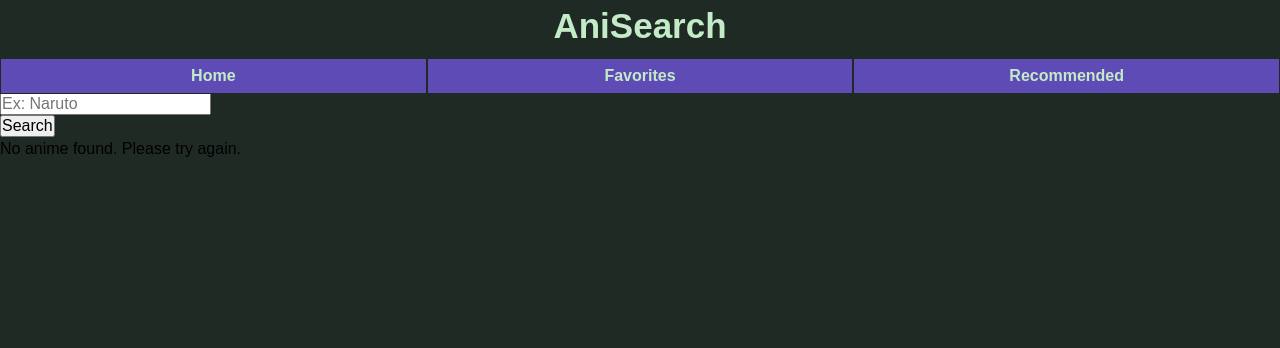
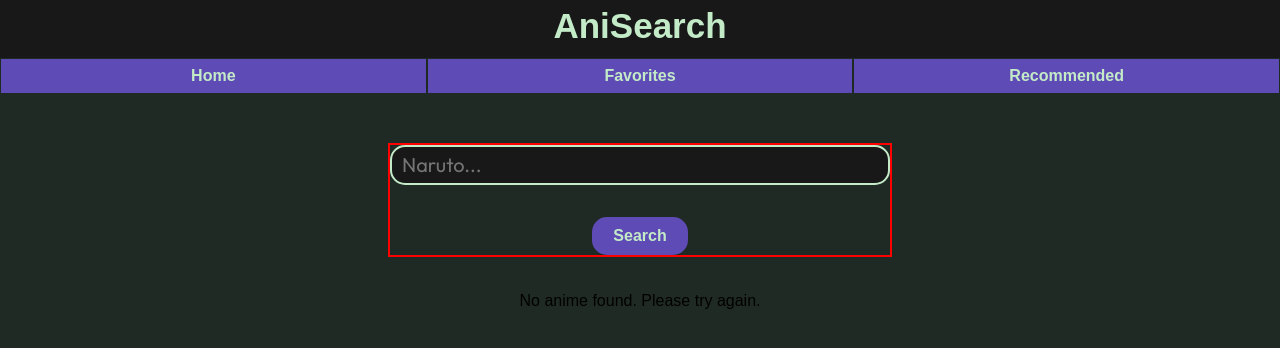
Before and after one commit to KevDhev/anime-search, a React (Vite) app in the folder anime-search/: page / in a window 1280 px wide. Shown: the top 348 px of the page. Built offline with nearby package versions, Linux system fonts and the light colour scheme; a web font is replaced by a local one.

Commit message:
Removed repetitive logic that had gone unnoticed and continued adding styles for: navbar, searchbar, home, etc.

```diff
--- a/anime-search/index.css
+++ b/anime-search/index.css
@@ -1,5 +1,6 @@
 :root {
   --color-gunmetal: #202a25;
+  --color-black: #181818;
   --color-iris: #5f4bb6;
   --color-vistablue: #86a5d9;
   --color-cyan: #26f0f1;
--- /dev/null
+++ b/anime-search/src/components/AnimeCard/AnimeCard.css
@@ -0,0 +1,23 @@
+.anime-card {
+  border: 1px solid red;
+  display: flex;
+  flex-direction: row;
+  background-color: var(--color-black);
+  color: var(--color-teagreen);
+}
+
+.anime-card--compact {
+  position: relative;
+  width: 50%;
+}
+
+.anime-card--compact img {
+  width: 10rem;
+  height: 14rem;
+}
+
+.anime-card__actions {
+  position: absolute;
+  bottom: 10px;
+  right: 10px;
+}
--- a/anime-search/src/components/AnimeCard/AnimeCard.tsx
+++ b/anime-search/src/components/AnimeCard/AnimeCard.tsx
@@ -1,6 +1,7 @@
 import type React from "react";
 import type { Anime } from "../../types/anime";
 import { useFavorites } from "../../hooks/useFavorites";
+import "./AnimeCard.css";
 
 interface Props {
   anime: Anime;
--- /dev/null
+++ b/anime-search/src/components/AnimeList/AnimeList.css
@@ -0,0 +1,4 @@
+.anime-list {
+  border: 1px solid white;
+  width: 100%;
+}
--- a/anime-search/src/components/AnimeList/AnimeList.tsx
+++ b/anime-search/src/components/AnimeList/AnimeList.tsx
@@ -1,21 +1,15 @@
-import React, { useState } from "react";
+import { useState } from "react";
 import type { Anime } from "../../types/anime";
 import AnimeCard from "../AnimeCard/AnimeCard";
 import Modal from "../Modal/Modal";
+import "./AnimeList.css";
 
 interface Props {
   animes: Anime[]; // Receive the list of anime as a prop
   variant?: "detailed" | "compact";
-  onRemoveFavorite?: (animeId: number) => void;
-  onAddFavorite?: (anime: Anime) => void;
 }
 
-function AnimeList({
-  animes,
-  variant = "compact",
-  onRemoveFavorite,
-  onAddFavorite,
-}: Props) {
+function AnimeList({ animes, variant = "compact" }: Props) {
   const [selectedAnime, setSelectedAnime] = useState<Anime | null>(null);
   const [isModalOpen, setIsModalOpen] = useState(false);
 
@@ -34,15 +28,13 @@ function AnimeList({
   }
 
   return (
-    <React.Fragment>
+    <>
       <ul className="anime-list">
         {animes.map((anime) => (
           <li className="anime-list__item" key={anime.mal_id}>
             <AnimeCard
               anime={anime}
               variant={variant}
-              onRemoveFavorite={onRemoveFavorite}
-              onAddFavorite={onAddFavorite}
               onOpenModal={variant === "compact" ? handleOpenModal : undefined}
             />
           </li>
@@ -51,15 +43,10 @@ function AnimeList({
 
       <Modal isOpen={isModalOpen} onClose={handleCloseModal}>
         {selectedAnime && (
-          <AnimeCard
-            anime={selectedAnime}
-            variant="detailed"
-            onRemoveFavorite={onRemoveFavorite}
-            onAddFavorite={onAddFavorite}
-          />
+          <AnimeCard anime={selectedAnime} variant="detailed" />
         )}
       </Modal>
-    </React.Fragment>
+    </>
   );
 }
 
--- a/anime-search/src/components/Navbar/navbar.css
+++ b/anime-search/src/components/Navbar/navbar.css
@@ -3,7 +3,7 @@
   flex-direction: column;
   justify-content: center;
   align-items: center;
-  background-color: var(--color-gunmetal);
+  background-color: var(--color-black);
   color: var(--color-teagreen);
 }
 
--- /dev/null
+++ b/anime-search/src/components/SearchBar/SearchBar.css
@@ -0,0 +1,45 @@
+.search-bar {
+  border: 2px solid red;
+  display: flex;
+  flex-direction: column;
+  justify-content: center;
+  align-items: center;
+  margin-bottom: 2rem;
+}
+
+.search-bar input {
+  width: 500px;
+  height: 40px;
+  padding: 10px;
+  font-size: 20px;
+  margin-bottom: 2rem;
+  border-radius: 15px;
+  outline: none;
+  border: 2px solid var(--color-teagreen);
+  font-family: var(--secundary-font);
+  background-color: var(--color-black);
+  color: var(--color-teagreen);
+}
+
+.search-bar input:focus {
+  border: 2px solid var(--color-cyan);
+}
+
+.search-bar button {
+  display: block;
+  font-weight: bold;
+  border: none;
+  color: var(--color-teagreen);
+  background-color: var(--color-iris);
+  width: 6rem;
+  padding: 10px 0;
+  border-radius: 15px;
+  transition: all 400ms ease-in-out;
+}
+
+.search-bar button:hover {
+  transform: scale(1.1);
+  cursor: pointer;
+  background-color: var(--color-cyan);
+  color: var(--color-gunmetal);
+}
--- a/anime-search/src/components/SearchBar/SearchBar.tsx
+++ b/anime-search/src/components/SearchBar/SearchBar.tsx
@@ -1,6 +1,7 @@
 import { searchAnime } from "../../services/jikanAPI";
 import { useState, useRef } from "react";
 import type { Anime } from "../../types/anime";
+import "./SearchBar.css";
 
 interface SearchBarProps {
   onSearchResults: (results: Anime[]) => void;
@@ -54,7 +55,7 @@ function SearchBar({ onSearchResults }: SearchBarProps) {
         value={searchTerm}
         onChange={handleInputChange}
         onKeyDown={(e) => e.key === "Enter" && handleSearch()}
-        placeholder="Ex: Naruto"
+        placeholder="Naruto..."
       />
       <button onClick={handleSearch}>Search</button>
     </div>
--- /dev/null
+++ b/anime-search/src/pages/Home/Home.css
@@ -0,0 +1,7 @@
+.home-page {
+  display: flex;
+  flex-direction: column;
+  justify-content: center;
+  align-items: center;
+  padding: 50px 0;
+}
--- a/anime-search/src/pages/Home/Home.tsx
+++ b/anime-search/src/pages/Home/Home.tsx
@@ -2,6 +2,7 @@ import { useState } from "react";
 import SearchBar from "../../components/SearchBar/SearchBar";
 import AnimeList from "../../components/AnimeList/AnimeList";
 import type { Anime } from "../../types/anime";
+import "./Home.css";
 
 function Home() {
   const [searchResults, setSearchResults] = useState<Anime[]>([]);
```
